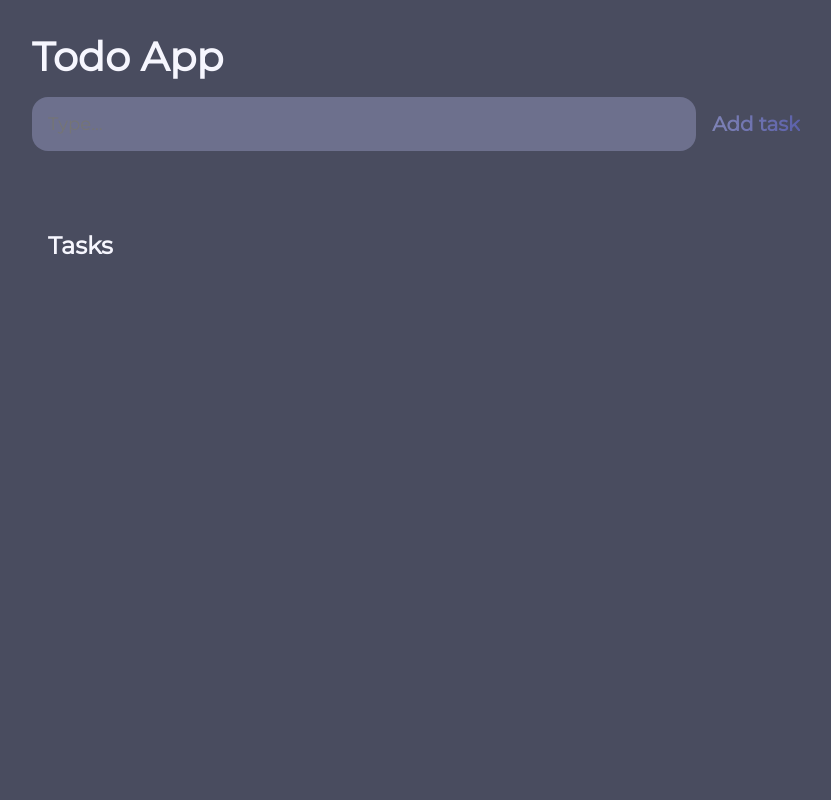
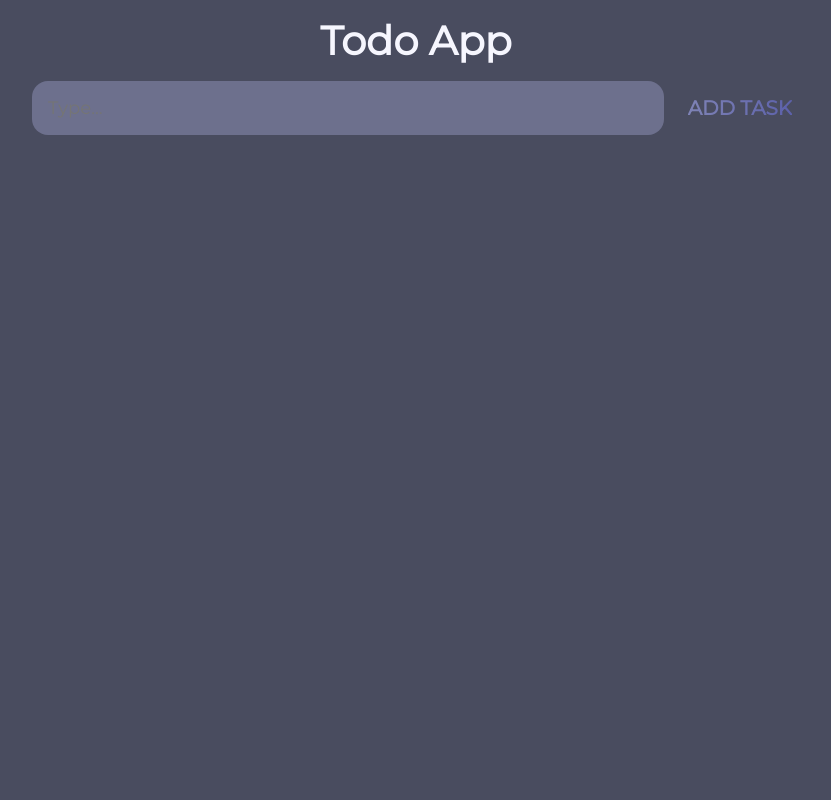
Before and after one commit to Sanyam-jhingan/Todo-App, a PHP site: page / in a window 1280 px wide. Shown: the whole page, without its empty margins (224-1055 px from the left). Run offline with PHP 8.4, Linux system fonts and the light colour scheme.

Commit message:
add clean separation

```diff
--- a/todo.css
+++ b/todo.css
@@ -20,7 +20,9 @@ body {
     font-size: 16px;
     display: flex;
     flex-direction: column;
+    align-items: center;
     min-height: 100vh;
+    width: 100vw;
     background-color: var(--Dark-Grayish-Blue);
     color: var(--Very-Light-Grayish-Blue)
 }
@@ -31,6 +33,158 @@ input, button {
     outline: none;
     background: none;
 }
+
+ul {
+    list-style-type: none;
+}
+
+.todo-container {
+    min-width: 800px;
+    display: flex;
+    flex-direction: column;
+    align-items: center;
+    padding: 1rem;
+  }
+
+.todo-container h1 {
+    font-size: 2.5rem;
+    font-weight: 700;
+    margin-bottom: 1rem;
+}
+
+.todo-form {
+    display: flex;
+    width: 100%;
+}
+
+.todo-input {
+    flex: 1 1 0%;
+    background-color: var(--Grayish-Blue);
+    color: white;
+    padding: 1rem;
+    border-radius: 1rem;
+    margin-right: 1rem;
+    font-size:1.125rem;
+}
+
+.add-button {
+    color: white;
+    font-size: 1.25rem;
+    font-weight: 700;
+    background-image: linear-gradient(to right, var(--primary-gradient-one), var(--primary-gradient-two));
+    background-clip: text;
+    -webkit-background-clip: text;
+    -webkit-text-fill-color: transparent;
+    opacity: 0.6;
+    transition: 0.4s;
+}
+
+.add-button.active {
+    opacity: 1;
+    pointer-events: auto;
+}
+
+.add-button:hover {
+    opacity: 0.8;
+}
+
+.add-button:active {
+    opacity: 1;
+    cursor: pointer;
+}
+
+.todo-items {
+    display: flex;
+    flex-direction: column;
+    flex: 1 1 0%;
+    padding: 2rem 1rem 2rem 0;
+    max-width: 800px;
+    width: 100%;
+    margin: 0 auto;
+}
+
+.item  {
+    padding: 1rem 1rem 1rem 0;
+    display: flex;
+    justify-content: space-between;
+    flex: 1 1 0%;
+}
+
+.item input[type=checkbox]:not(old) {
+    opacity: 0;
+  /* match the dimentsions of the custom label */
+  width: 50px;
+  height: 50px;
+  padding: 0;
+  margin: 0;
+  text-decoration: line-through;
+}
+
+.item label {
+    position: relative;
+  }
+
+.item label::after {
+    content: "";
+    position: absolute;
+    /*cover the default input */
+    top: 16px;
+    left: -40px;
+    width: 20px;
+    height: 20px;
+    border-radius: 10px;
+    background-color: var(--Grayish-Blue);
+
+    transform: rotate(0);
+    pointer-events: none;
+    text-align: center;
+    color: #FFF;
+}
+
+.item input[type=checkbox]:checked+label:after {
+    content: "\2713";
+  }
+
+.item .text {
+    flex: 1 1 0%;
+    background-color: var(--Grayish-Blue);
+    color: white;
+    padding: 1rem;
+    border-radius: 1rem;
+    margin-right: 1rem;
+    font-size:1.125rem;
+}
+
+.item .content .text:not(:read-only) {
+    color: white;
+}
+
+button {
+    cursor: pointer;
+    margin: 0 0.5rem;
+    font-size: 1.125rem;
+    text-transform: uppercase;
+    transition: 0.4s;
+}
+
+.edit-button {
+    background-image: linear-gradient(to right, var(--primary-gradient-one), var(--primary-gradient-two));
+    background-clip: text;
+    -webkit-background-clip: text;
+    -webkit-text-fill-color: transparent;
+}
+
+.delete-button {
+    color: crimson;
+}
+
+.checked .text {
+    text-decoration: line-through;
+    color: black;
+  }
+
+
+/*
 
 header {
     padding: 2rem 1rem;
@@ -45,11 +199,11 @@ header h1 {
     margin-bottom: 1rem;
 }
 
-#new-task-form {
+.todo-form {
     display: flex;
 }
 
-#new-task-input {
+.todo-input {
     flex: 1 1 0%;
     background-color: var(--Grayish-Blue);
     color: white;
@@ -59,7 +213,7 @@ header h1 {
     font-size:1.125rem;
 }
 
-#new-task-submit {
+.add-button {
     color: white;
     font-size: 1.25rem;
     font-weight: 700;
@@ -72,16 +226,16 @@ header h1 {
     transition: 0.4s;
 }
 
-#new-task-submit.active {
+.add-button.active {
     opacity: 1;
     pointer-events: auto;
 }
 
-#new-task-submit:hover {
+.add-button:hover {
     opacity: 0.8;
 }
 
-#new-task-submit:active {
+.add-button:active {
     opacity: 1;
     cursor: pointer;
 }
@@ -151,13 +305,14 @@ main {
     opacity: 0.6;
 }
 
-.task .actions .edit {
+.task .actions .edit-button {
     background-image: linear-gradient(to right, var(--primary-gradient-one), var(--primary-gradient-two));
     background-clip: text;
     -webkit-background-clip: text;
     -webkit-text-fill-color: transparent;
 }
 
-.task .actions .delete {
+.task .actions .delete-button {
     color: crimson
 }
+/*
--- a/todo.html
+++ b/todo.html
@@ -1,34 +1,42 @@
 <!DOCTYPE html>
 <html lang="en">
-<head>
-    <meta charset="UTF-8">
-    <meta http-equiv="X-UA-Compatible" content="IE=edge">
-    <meta name="viewport" content="width=device-width, initial-scale=1.0">
-    <link rel="stylesheet" href="./todo.css">
+  <head>
+    <meta charset="UTF-8" />
+    <meta http-equiv="X-UA-Compatible" content="IE=edge" />
+    <meta name="viewport" content="width=device-width, initial-scale=1.0" />
+    <link rel="stylesheet" href="./todo.css" />
     <title>Todo App</title>
-</head>
-<body>
+  </head>
+  <body>
+    <div class="todo-container">
+      <h1>Todo App</h1>
+      <form class="todo-form">
+        <input type="text" class="todo-input" placeholder="Type..." />
+        <button type="submit" class="add-button">Add Task</button>
+      </form>
 
-    <header>
-        <h1>Todo App</h1>
-        <form  id="new-task-form">
-            <input type="text" id="new-task-input" placeholder="Type...">
-            <input type="submit" id="new-task-submit" value="Add task">
-        </form>
-    </header>
+      <ul class="todo-items">
+        <!-- dummy item -->
+        <!-- <li class="item" data-key="1594003133171">
+          <input class="checkbox" type="checkbox" />
+          <label for="customCheckboxInput"></label>
+          <input type="text" class="text" value="Go to Gym" readonly />
 
-    <main>
+          <button class="edit-button">Edit</button>
+          <button class="delete-button">Delete</button>
+        </li>
 
-        <section id="tasks">
-            <h2>Tasks</h2>
+        <li class="item" data-key="1594003133171">
+          <input class="checkbox" type="checkbox" />
+          <label for="customCheckboxInput"></label>
+          <input type="text" class="text" value="Go to Gym" />
 
-
-
-        </section>
-
-    </main>
-
-</body>
+          <button class="edit-button">Edit</button>
+          <button class="delete-button">Delete</button>
+        </li> -->
+      </ul>
+    </div>
+  </body>
 </html>
 
 <script src="./todo.js"></script>
```
Also changed, not shown: todo.js (+91 -162 lines).
